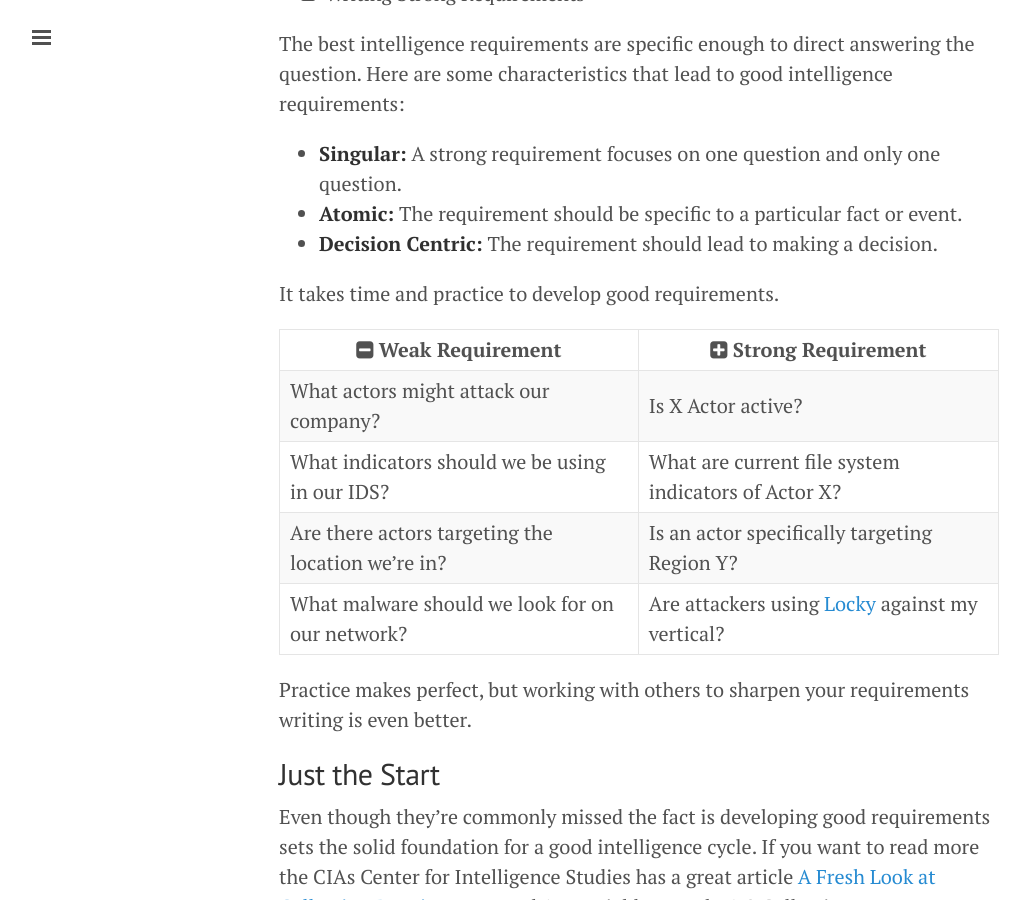
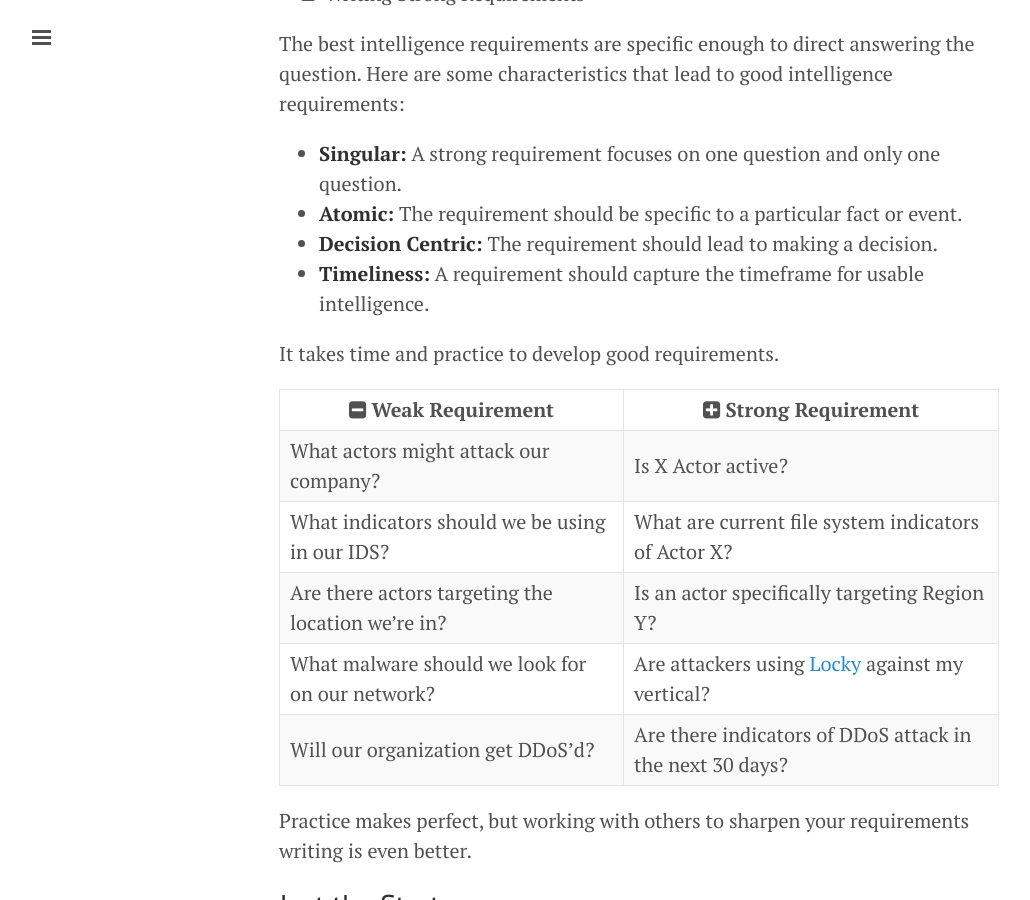
Before and after one commit to sroberts/sroberts.github.io, a Jekyll site: the page built from _posts/2016-03-22-cti-squad-goals-intro-to-requirements.md, in a window 1280 px wide and 900 px high, scrolled down 5186 px. Shown: the whole window, without its empty margins (1-1031 px from the left). Built offline with Jekyll 4.4.1, drawn with Linux system fonts in a browser that asks for light colours; nearby versions of some CDN libraries; comment, search, counter and statistics services are not loaded.

Commit message:
added information about timeliness in requirements

```diff
--- a/_posts/2016-03-22-cti-squad-goals-intro-to-requirements.md
+++ b/_posts/2016-03-22-cti-squad-goals-intro-to-requirements.md
@@ -83,6 +83,7 @@ The best intelligence requirements are specific enough to direct answering the q
 - __Singular:__ A strong requirement focuses on one question and only one question.
 - __Atomic:__ The requirement should be specific to a particular fact or event.
 - __Decision Centric:__ The requirement should lead to making a decision.
+- __Timeliness:__ A requirement should capture the timeframe for usable intelligence.
 
 It takes time and practice to develop good requirements.
 
@@ -92,6 +93,7 @@ It takes time and practice to develop good requirements.
 | What indicators should we be using in our IDS? | What are current file system indicators of Actor X? |
 | Are there actors targeting the location we're in? | Is an actor specifically targeting Region Y? |
 | What malware should we look for on our network? | Are attackers using [Locky](https://blogs.technet.microsoft.com/mmpc/2016/02/24/locky-malware-lucky-to-avoid-it/) against my vertical? |
+| Will our organization get DDoS'd? | Are there indicators of DDoS attack in the next 30 days? |
 
 Practice makes perfect, but working with others to sharpen your requirements writing is even better.
 
```
